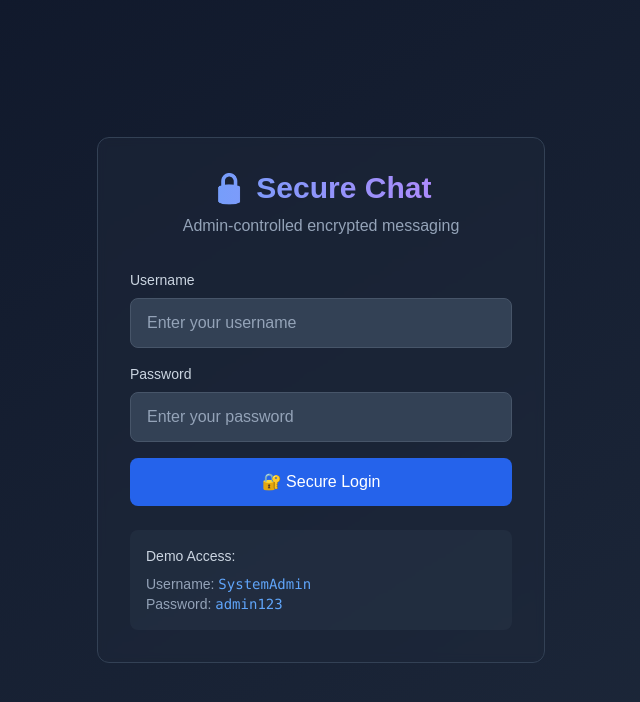
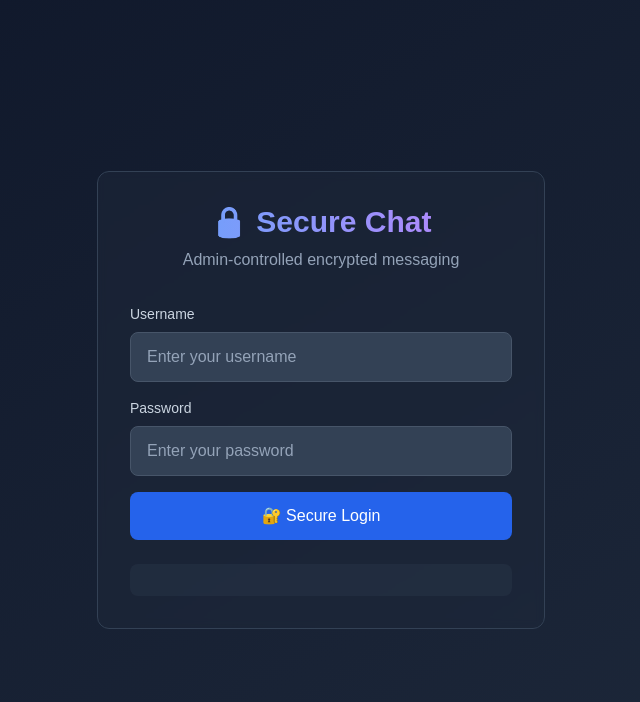
Before and after one commit to kofta0000/anonman, a React (Vite) app: page / in a window 1280 px wide. Shown: the top 702 px of the page, without its empty margins (319-959 px from the left). Built offline with nearby package versions, Linux system fonts and the light colour scheme.

Commit message:
Update App.tsx

```diff
--- a/src/App.tsx
+++ b/src/App.tsx
@@ -494,9 +494,7 @@ function App() {
           </form>
 
           <div className="mt-6 p-4 bg-slate-700/30 rounded-lg text-sm text-slate-400">
-            <div className="font-medium text-slate-300 mb-2">Demo Access:</div>
-            <div>Username: <code className="text-blue-400">SystemAdmin</code></div>
-            <div>Password: <code className="text-blue-400">admin123</code></div>
+
           </div>
         </div>
       </div>
```
